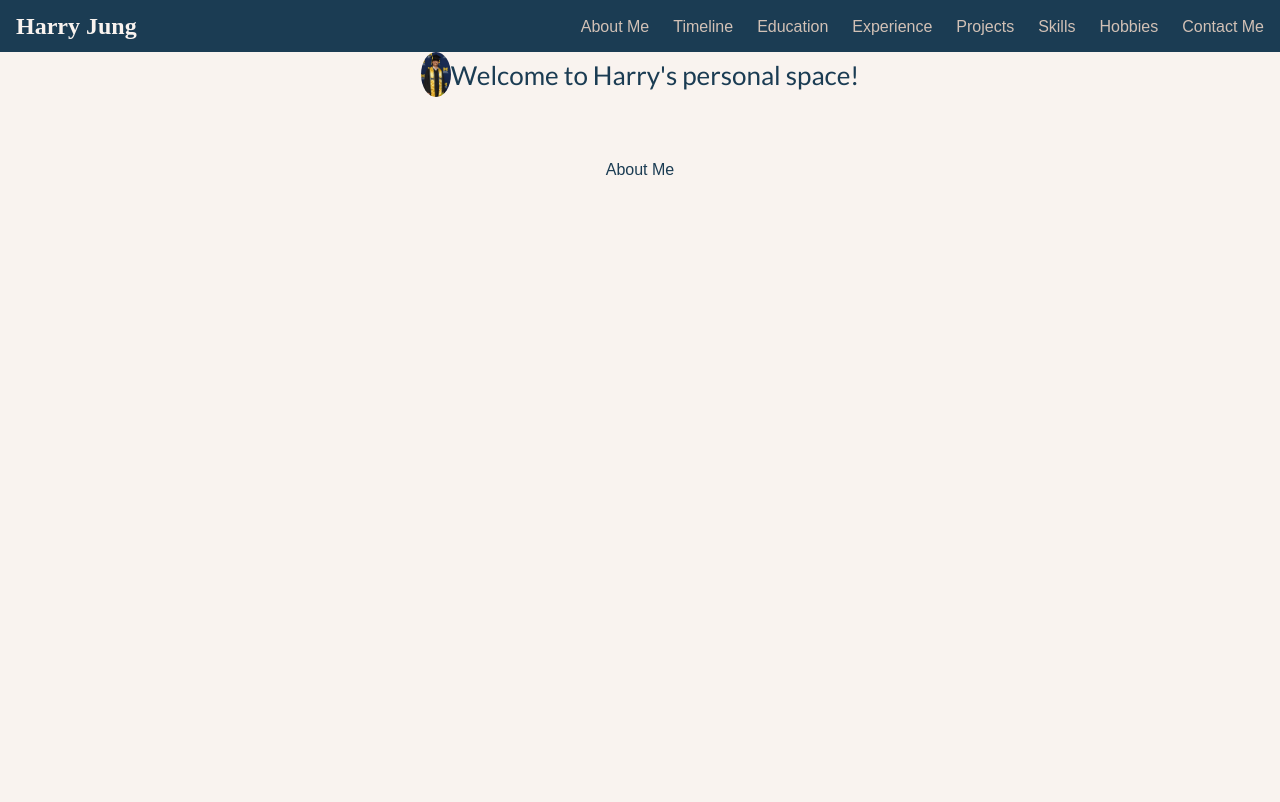
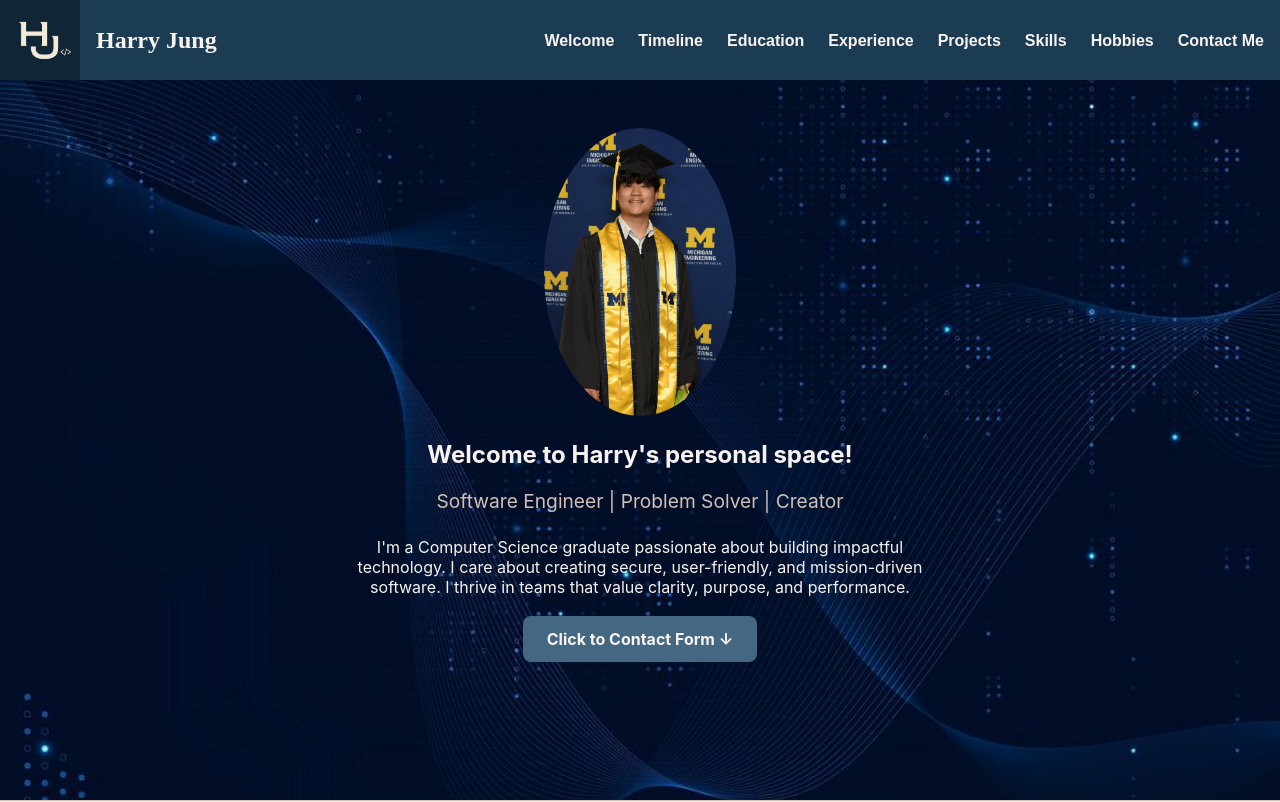
Before and after one commit to harryjng/personalWebsite, a React (Create React App) app: page / in a window 1280 px wide. Shown: the top 802 px of the page. Built offline with nearby package versions, Linux system fonts and the light colour scheme.

Commit message:
finished layouts and welcome page

```diff
--- a/src/App.css
+++ b/src/App.css
@@ -1,11 +1,5 @@
 .App {
   text-align: center;
-}
-
-.profile-img {
-  width: 30px;
-  height: 45px;
-  border-radius: 50%;
 }
 
 .App-header {
@@ -13,17 +7,18 @@
   display: flex;
   align-items: center;
   justify-content: center;
-  font-size: calc(10px + 2vmin);
+  font-size: 3rem;
   color: #1B3C53;
   font-family: 'Lato', sans-serif;
-
 }
 
 .section {
+  scroll-margin-top: 5rem;
   font-family: 'Poppins', sans-serif;
   color: #1B3C53;
   background-color: #F9F3EF;
   border-bottom: 1px solid #D2C1B6;
-  min-height: 100vh;
-  padding: 4rem;
+  min-height: calc(100vh - 5rem - 2rem);
+  padding-top: 2rem;
+
 }
--- a/src/App.js
+++ b/src/App.js
@@ -1,15 +1,12 @@
 import './App.css';
-import profileImage from './assets/gradShot.jpg';
 import Navbar from './components/Navbar';
+import Hero from './components/Hero';
+
 function App() {
   return (
     <div className="App">
       <Navbar />
-      <header className="App-header">
-        <img src={profileImage} alt="profile" className="profile-img"/>
-        Welcome to Harry's personal space!
-      </header>
-      <section id="About" className="section">About Me</section>
+      <Hero />
       <section id="Timeline" className="section">Timeline</section>
       <section id="Education" className="section">Education</section>
       <section id="Experience" className="section">Experience</section>
--- /dev/null
+++ b/src/components/Hero.css
@@ -0,0 +1,58 @@
+.hero-section {
+  color: #F9F3EF; /* updated to Off-White for contrast */
+  text-align: center;
+  border-bottom: 1px solid #D2C1B6;
+  scroll-margin-top: 5rem;
+  min-height: calc(100vh - 5rem - 3rem);
+  padding-top: 3rem;
+  background-image: url(/src/assets/background3.jpg);
+    background-size: cover;
+  background-position: center;
+  background-repeat: no-repeat;
+}
+
+.profile-img {
+  width: 12rem;
+  height: 18rem;
+  border-radius: 50%;
+}
+
+.hero-tagline {
+  font-size: 1.2rem;
+  color: #D2C1B6; /* changed from slate blue to Off-White */
+  margin-bottom: 1.5rem;
+}
+
+.hero-description {
+  font-size: 1rem;
+  max-width: 37.5rem;
+  margin: 0 auto 2rem;
+  color: #F9F3EF; /* changed from dark blue to Off-White */
+}
+
+.hero-cta {
+  color: #F9F3EF;
+  background-color: #456882;
+  padding: 0.8rem 1.5rem;
+  border-radius: 0.5rem;
+  text-decoration: none;
+  font-weight: bold;
+}
+
+.hero-cta:hover {
+  background-color: #1B3C53;
+}
+
+.fade-in {
+  opacity: 0;
+  transform: translateY(20px);
+  animation: fadeInUp 1s ease forwards;
+  animation-delay: 0.5s;
+}
+
+@keyframes fadeInUp {
+  to {
+    opacity: 1;
+    transform: translateY(0px);
+  }
+}
--- /dev/null
+++ b/src/components/Hero.js
@@ -0,0 +1,15 @@
+import './Hero.css';
+import profileImage from '../assets/gradShot.jpg'
+export default function Hero() {
+  return (
+    <section id="Welcome" className="hero-section">
+      <img src={profileImage} alt="profile" className="profile-img" />
+      <h1>Welcome to Harry's personal space!</h1>
+      <p className="hero-tagline">Software Engineer | Problem Solver | Creator</p>
+      <p className="hero-description">
+        I'm a Computer Science graduate passionate about building impactful technology. I care about creating secure, user-friendly, and mission-driven software. I thrive in teams that value clarity, purpose, and performance.
+      </p>
+      <a href="#Contact" className="hero-cta fade-in">Click to Contact Form ↓</a>
+    </section>
+  );
+};
--- a/src/components/Navbar.css
+++ b/src/components/Navbar.css
@@ -6,8 +6,12 @@
   top: 0;
   align-items: center;
   z-index: 1000;
-  padding: 0rem 1rem;
+  padding-right: 1rem;
+}
 
+.LogoIMG {
+  width: 5rem;
+  height: 5rem;
 }
 
 .Logo {
@@ -17,6 +21,12 @@
   font-family: 'Playfair Display', serif;
 }
 
+.logoGroup {
+  display: flex;
+  align-items: center;
+  gap: 1rem;
+}
+
 .nav-links {
   display: flex;
   list-style: none;
@@ -24,15 +34,15 @@
 }
 
 .nav-links a {
-  color: #D2C1B6;
+  color: #F9F3EF;
   text-decoration: none;
   font-family: 'Poppins', sans-serif;
-  font-weight: 500;
+  font-weight: 550;
 
 }
 
 .nav-links a:hover {
-  color: #F9F3EF;
-  border-bottom: 2px solid #F9F3EF;
+  color: #D2C1B6;
+  border-bottom: 2px solid #D2C1B6;
 
 }
--- a/src/components/Navbar.js
+++ b/src/components/Navbar.js
@@ -1,11 +1,15 @@
 import './Navbar.css'
+import Logo from '../assets/HJLOGO.png'
 
 export default function Navbar() {
   return (
     <nav className = "Navbar">
+      <div className='logoGroup'>
+      <img src = {Logo} alt = "Name Logo" className = "LogoIMG"/>
       <div className = "Logo">Harry Jung</div>
+      </div>
       <ul className = "nav-links">
-        <li><a href = "#About">About Me</a></li>
+        <li><a href = "#Welcome">Welcome</a></li>
         <li><a href = "#Timeline">Timeline</a></li>
         <li><a href = "#Education">Education</a></li>
         <li><a href = "#Experience">Experience</a></li>
```
Also changed, not shown: src/assets/HJLOGO.png (added), src/assets/background3.jpg (added).
